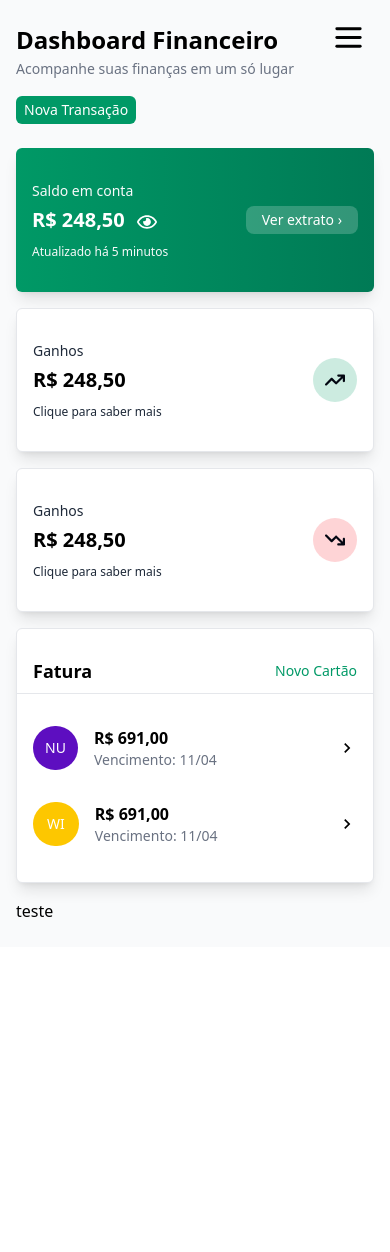
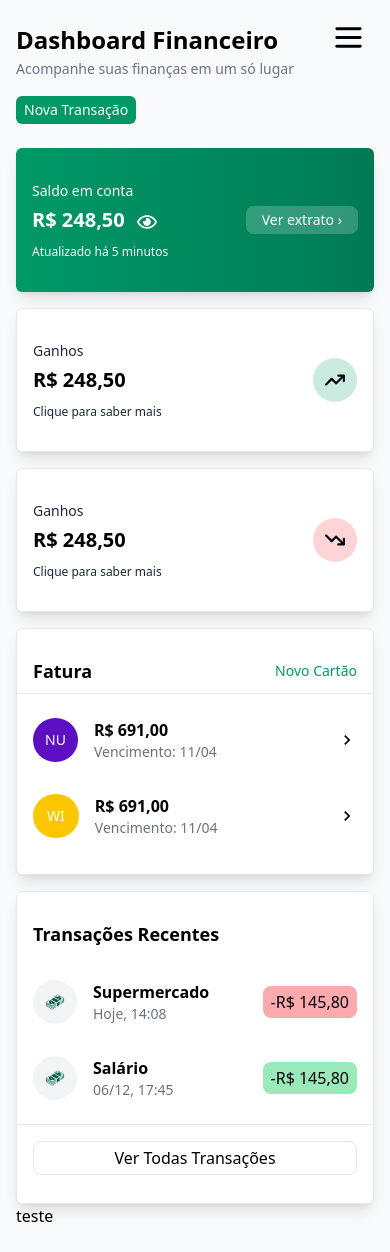
Before and after one commit to MariaJuliaAS/SyncLife, a React (Vite) app: page /finances in a window 390 px wide. Before the commit the page ends 947 px from the top, so only its background shows below. Built offline with nearby package versions, Linux system fonts and the light colour scheme; no server answers; sample sign-in values are in the browser's storage.

Commit message:
Parte estática e responsiva da área de transações recentes

```diff
--- a/src/components/finances/card.tsx
+++ b/src/components/finances/card.tsx
@@ -2,7 +2,7 @@ import { MdKeyboardArrowRight } from "react-icons/md";
 
 export function Card() {
     return (
-        <section className="flex-1 bg-white border border-gray-200 rounded-md py-7 shadow-lg">
+        <section className="flex-1 bg-white border border-gray-200 rounded-md py-7 shadow-lg max-h-64">
             <header className="border-b border-gray-200 px-4">
                 <div className="flex items-center justify-between mb-2">
                     <p className="font-bold sm:text-xl text-lg">Fatura</p>
@@ -12,7 +12,7 @@ export function Card() {
                 </div>
             </header>
 
-            <main className="flex flex-col gap-4 mt-6">
+            <main className="flex flex-col gap-4 mt-4">
                 <article className="flex items-center justify-between p-2 transition-all duration-200 hover:bg-gray-600/10 px-4">
                     <div className="flex gap-4 items-center">
                         <span className="sm:text-base text-sm bg-violet-800 rounded-full p-3 text-white">NU</span>
--- /dev/null
+++ b/src/components/finances/recentTransactions.tsx
@@ -0,0 +1,51 @@
+import { GiMoneyStack } from "react-icons/gi";
+
+export function RecentTransactions() {
+    return (
+        <section className="flex-1 bg-white border border-gray-200 rounded-md py-7 shadow-lg">
+            <header className="px-4">
+                <div>
+                    <p className="font-bold sm:text-xl text-lg">Transações Recentes</p>
+                </div>
+            </header>
+
+            <main className="flex flex-col gap-4 mt-6">
+                <article className="flex items-center justify-between p-2 transition-all duration-200 hover:bg-gray-600/10 px-4">
+                    <div className="flex gap-4 items-center">
+                        <span className="sm:text-base text-sm bg-gray-100 rounded-full p-3 text-white">
+                            <GiMoneyStack className="text-emerald-800 sm:text-2xl text-xl" />
+                        </span>
+                        <p className="flex flex-col font-bold sm:text-lg text-base">
+                            Supermercado
+                            <span className="sm:text-base text-sm font-normal text-gray-500">Hoje, 14:08</span>
+                        </p>
+                    </div>
+                    <span className="bg-red-500/40 px-2 py-1 rounded-lg">
+                        -R$ 145,80
+                    </span>
+                </article>
+                <article className="flex items-center justify-between p-2 transition-all duration-200 hover:bg-gray-600/10 px-4">
+                    <div className="flex gap-4 items-center">
+                        <span className="sm:text-base text-sm bg-gray-100 rounded-full p-3 text-white">
+                            <GiMoneyStack className="text-emerald-800 sm:text-2xl text-xl" />
+                        </span>
+                        <p className="flex flex-col font-bold sm:text-lg text-base">
+                            Salário
+                            <span className="sm:text-base text-sm font-normal text-gray-500">06/12, 17:45</span>
+                        </p>
+                    </div>
+                    <span className="bg-green-500/40 px-2 py-1 rounded-lg">
+                        -R$ 145,80
+                    </span>
+                </article>
+
+            </main>
+
+            <footer className="border-t border-gray-200 mt-4 flex items-center justify-center px-4">
+                <button className="mt-4 border border-gray-200 rounded-lg w-full py-1 cursor-pointer transition-all duration-200 hover:bg-gray-300/30">
+                    Ver Todas Transações
+                </button>
+            </footer>
+        </section>
+    )
+}
--- a/src/pages/finances/index.tsx
+++ b/src/pages/finances/index.tsx
@@ -1,4 +1,5 @@
 import { Card } from "../../components/finances/card";
+import { RecentTransactions } from "../../components/finances/recentTransactions";
 import { Transaction } from "../../components/finances/transaction";
 import { Nav } from "../../components/nav";
 
@@ -25,9 +26,14 @@ export function Finances() {
 
                     <Transaction />
 
-                    <div className="sm:flex-row flex-col flex mt-4 gap-4">
-                        <Card />
-                        <h1 className="flex-1">teste</h1>
+                    <div className="flex sm:flex-row flex-col">
+                        <div className="flex-col flex mt-4 gap-4 flex-1">
+                            <Card />
+                            <RecentTransactions />
+                        </div>
+                        <div className="flex-1">
+                            <h1>teste</h1>
+                        </div>
                     </div>
                 </main>
             </div>
```
